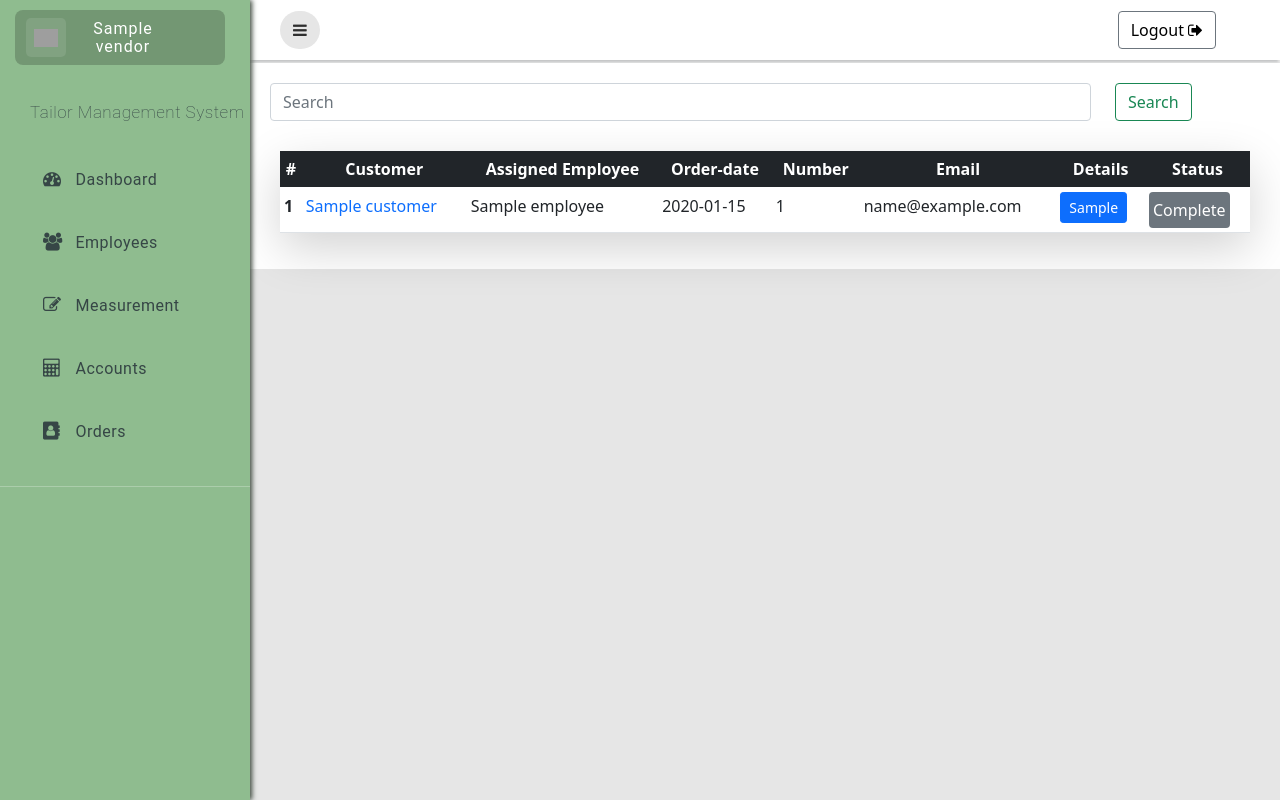
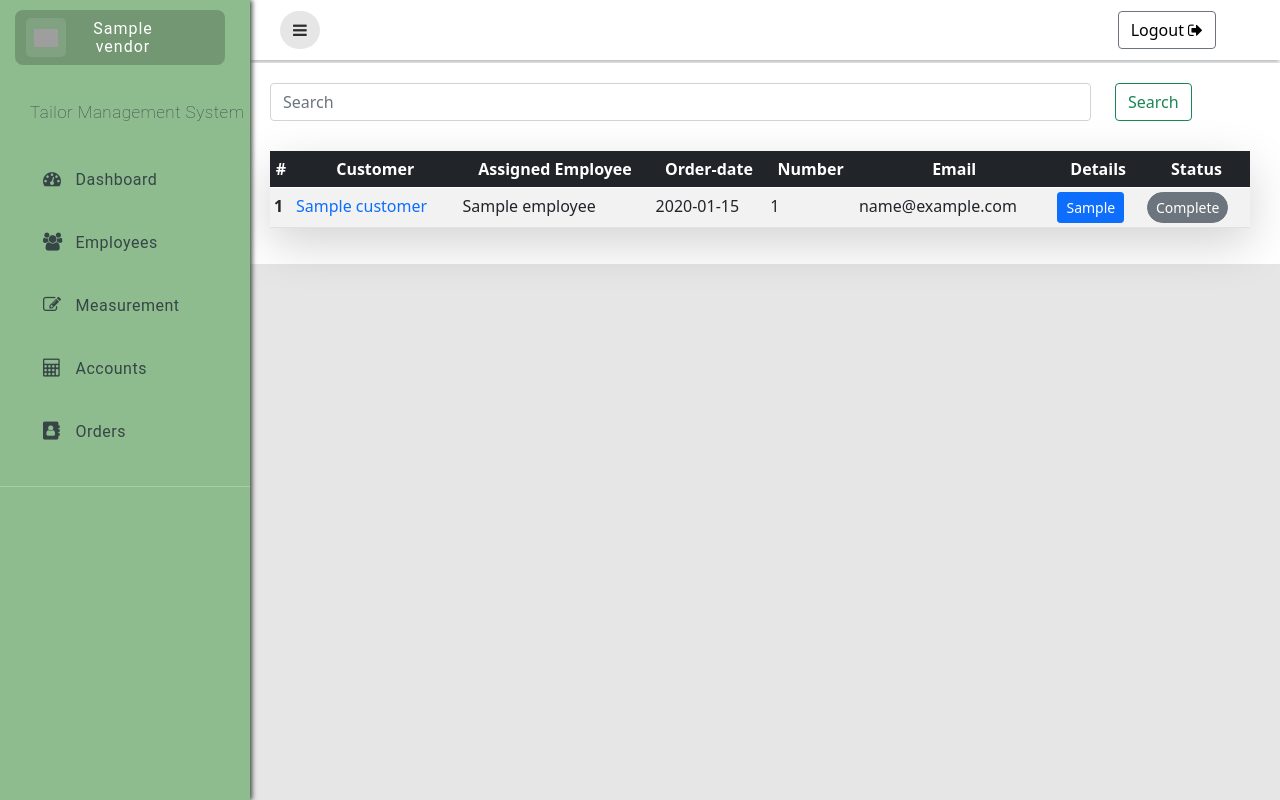
Before and after one commit to ReDiot69/tms, a Django app: template templates/order.html in a window 1280 px wide. Run offline with Django 4.2, Linux system fonts and the light colour scheme; the template is opened without the code that fills it: most values are stand-ins (such as "Sample title", 1, 10 or a date in 2020); some libraries are stand-ins or nearby versions; grey boxes are pictures that could not be loaded.

Commit message:
acc emp order ko final css

```diff
--- a/templates/account.html
+++ b/templates/account.html
@@ -25,7 +25,7 @@
         </div>
     </form>
         <div class="shadow-lg table-container">
-            <table class="table shadow-sm table-sm mt-2">
+            <table class="table table-striped table-sm">
                 <thead class="table-dark">
                 <tr>
                     <th class="th">#</th>
--- a/templates/order.html
+++ b/templates/order.html
@@ -9,7 +9,7 @@
     }
     .table-container{
         margin-top: 30px;
-        margin-left: 10px;
+        /* margin-left: 10px; */
         margin-right: 10px;
     }
 
@@ -28,7 +28,7 @@
         </div>
     </form>
     <div class="shadow-lg table-container">
-        <table class="table table-sm">
+        <table class="table table-striped table-sm">
             <thead class="table-dark">
             <tr>
                 <th class="th">#</th>
@@ -179,15 +179,15 @@
                 <td>
                     <!-- <label for="status" name="status" class="primary" disabled>{{o.status}}</label> -->
                     {% if o.status == "Accepted" %}
-                        <label for="status" name="status" class="bg-success rounded fs-6 p-1 text-white" disabled>{{o.status}}</label>
+                        <button name="status" class="btn btn-success btn-sm rounded-pill">{{o.status}}</button>
                     {% elif o.status == "Assigned" %}
-                        <label for="status" name="status" class="bg-primary rounded fs-6 p-1 text-white" disabled>{{o.status}}</label>
+                        <button name="status" class="btn btn-primary btn-sm rounded-pill">{{o.status}}</button>
                     {% elif o.status == "Rejected" %}
-                        <label for="status" name="status" class="bg-danger rounded fs-6 p-1 text-white" disabled>{{o.status}}</label>
+                        <button name="status" class="btn btn-danger btn-sm rounded-pill">{{o.status}}</button>
                     {% elif o.status == "Working" %}
-                        <label for="status" name="status" class="bg-warning rounded fs-6 p-1 text-white" disabled>{{o.status}}</label>
+                        <button name="status" class="btn btn-warning btn-sm rounded-pill">{{o.status}}</button>
                     {% elif o.status == "Complete" %}
-                        <label for="status" name="status" class="bg-secondary rounded fs-6 p-1 text-white" disabled>{{o.status}}</label>
+                        <button name="status" class="btn btn-secondary btn-sm rounded-pill">{{o.status}}</button>
                     {% endif %}
                 </td>
                 {% else %}
```
Also changed, not shown: templates/employeelanding.html (+12 -16 lines).
